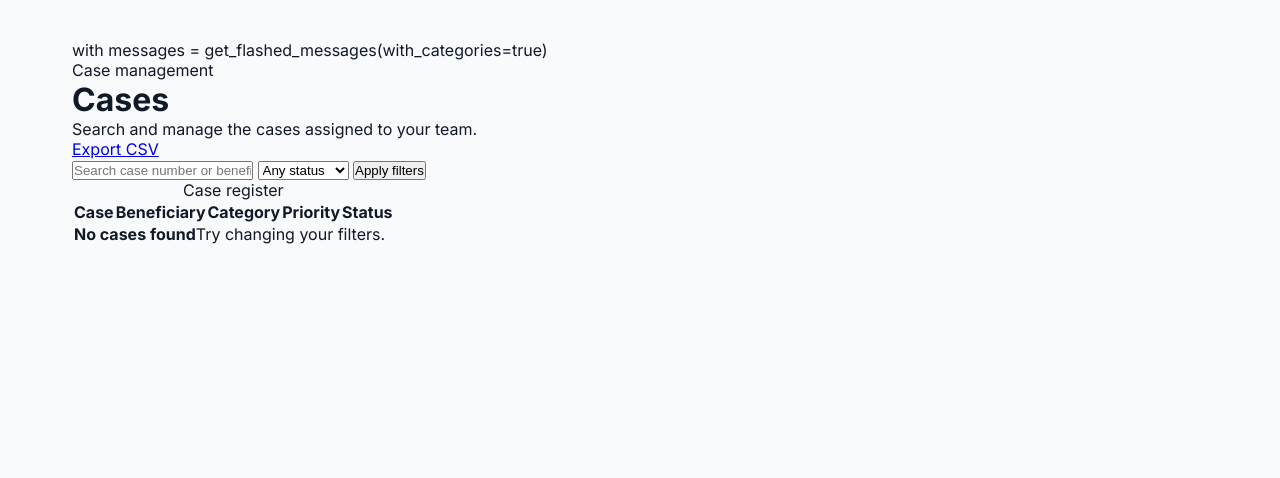
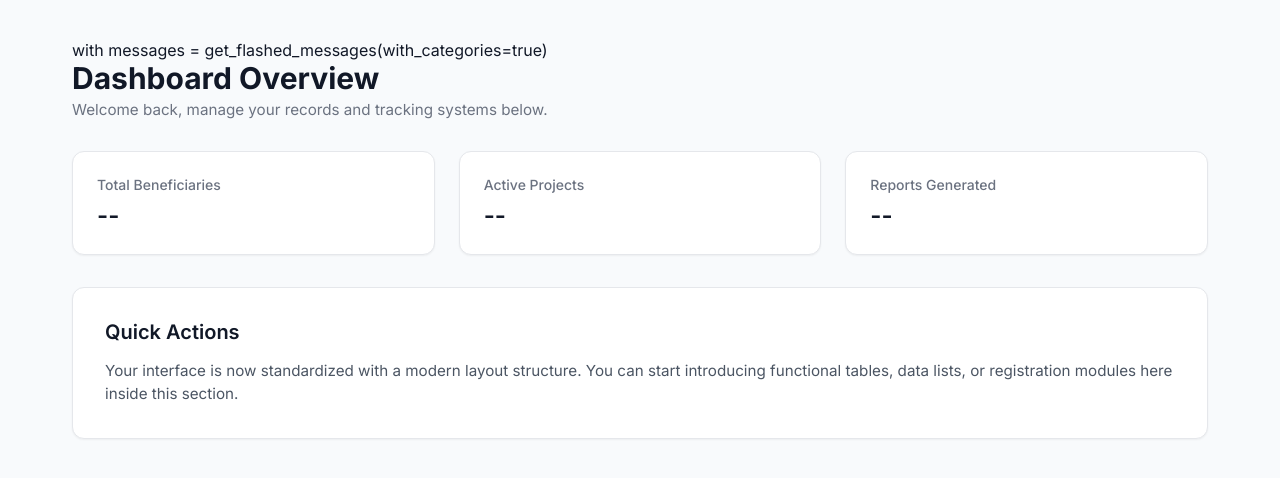
Before and after one commit to M-Katoka/NGO-cmis, a Flask app: template app/templates/cases/index.html in a window 1280 px wide. Shown: the part 57-535 px from the top of the page. Run offline with Flask 3, Linux system fonts and the light colour scheme; the template is opened without the code that fills it, so the values that code supplies are empty.

Commit message:
Enhance index.html with dashboard layout
Updated the index.html template to include a dashboard overview section with metrics and quick actions.

```diff
--- a/app/templates/cases/index.html
+++ b/app/templates/cases/index.html
@@ -1,8 +1,44 @@
-{% extends "base.html" %}{% block content %}
-<header class="page-header"><div><p class="eyebrow">Case management</p><h1>Cases</h1><p class="muted">Search and manage the cases assigned to your team.</p></div><a class="btn" href="{{ url_for('cases.export_csv') }}">Export CSV</a></header>
-<div class="card"><form class="filter-bar"><input name="q" placeholder="Search case number or beneficiary" value="{{ q }}" aria-label="Search cases">
-<select name="status" aria-label="Filter by status"><option value="">Any status</option>{% for s in ['open','in_progress','closed'] %}<option value="{{ s }}" {{ 'selected' if s==status }}>{{ s.replace('_', ' ')|title }}</option>{% endfor %}</select>
-<button>Apply filters</button>{% if q or status %}<a href="{{ url_for('cases.index') }}" class="muted">Clear</a>{% endif %}</form></div>
-<div class="card table-wrap"><table><caption class="sr-only">Case register</caption><thead><tr><th>Case</th><th>Beneficiary</th><th>Category</th><th>Priority</th><th>Status</th></tr></thead><tbody>
-{% for c in cases %}<tr><td><a href="{{ url_for('cases.detail', case_id=c.id) }}"><strong>{{ c.case_no }}</strong></a></td><td>{{ c.beneficiary.full_name }}</td><td>{{ c.category }}</td><td><span class="badge">{{ c.priority|title }}</span></td><td>{{ c.status.replace('_', ' ')|title }}</td></tr>{% else %}<tr><td colspan="5"><div class="empty-state"><strong>No cases found</strong><span class="muted">Try changing your filters.</span></div></td></tr>{% endfor %}</tbody></table></div>
+{% extends "base.html" %}
+{% block title %}Dashboard - NGO-cmis{% endblock %}
+
+{% block content %}
+<div style="display: flex; flex-direction: column; gap: 2rem;">
+
+    <!-- Page Header Section -->
+    <div style="display: flex; justify-content: space-between; align-items: center;">
+        <div>
+            <h1 style="font-size: 1.875rem; font-weight: 700; color: #111827; margin-bottom: 0.25rem;">Dashboard Overview</h1>
+            <p style="font-size: 0.95rem; color: #6b7280;">Welcome back, manage your records and tracking systems below.</p>
+        </div>
+    </div>
+
+    <!-- Metrics Grid -->
+    <div style="display: grid; grid-template-columns: repeat(auto-fit, minmax(240px, 1fr)); gap: 1.5rem;">
+
+        <div style="background: #ffffff; padding: 1.5rem; border-radius: 12px; border: 1px solid #e5e7eb; box-shadow: 0 1px 2px 0 rgba(0, 0, 0, 0.05);">
+            <p style="font-size: 0.875rem; font-weight: 500; color: #6b7280; margin-bottom: 0.5rem;">Total Beneficiaries</p>
+            <h3 style="font-size: 1.5rem; font-weight: 600; color: #111827;">--</h3>
+        </div>
+
+        <div style="background: #ffffff; padding: 1.5rem; border-radius: 12px; border: 1px solid #e5e7eb; box-shadow: 0 1px 2px 0 rgba(0, 0, 0, 0.05);">
+            <p style="font-size: 0.875rem; font-weight: 500; color: #6b7280; margin-bottom: 0.5rem;">Active Projects</p>
+            <h3 style="font-size: 1.5rem; font-weight: 600; color: #111827;">--</h3>
+        </div>
+
+        <div style="background: #ffffff; padding: 1.5rem; border-radius: 12px; border: 1px solid #e5e7eb; box-shadow: 0 1px 2px 0 rgba(0, 0, 0, 0.05);">
+            <p style="font-size: 0.875rem; font-weight: 500; color: #6b7280; margin-bottom: 0.5rem;">Reports Generated</p>
+            <h3 style="font-size: 1.5rem; font-weight: 600; color: #111827;">--</h3>
+        </div>
+
+    </div>
+
+    <!-- Main Content Area / Action Panel -->
+    <div style="background: #ffffff; padding: 2rem; border-radius: 12px; border: 1px solid #e5e7eb; box-shadow: 0 1px 2px 0 rgba(0, 0, 0, 0.05);">
+        <h3 style="font-size: 1.25rem; font-weight: 600; color: #111827; margin-bottom: 1rem;">Quick Actions</h3>
+        <p style="color: #4b5563; font-size: 0.95rem; line-height: 1.5;">
+            Your interface is now standardized with a modern layout structure. You can start introducing functional tables, data lists, or registration modules here inside this section.
+        </p>
+    </div>
+
+</div>
 {% endblock %}
```
